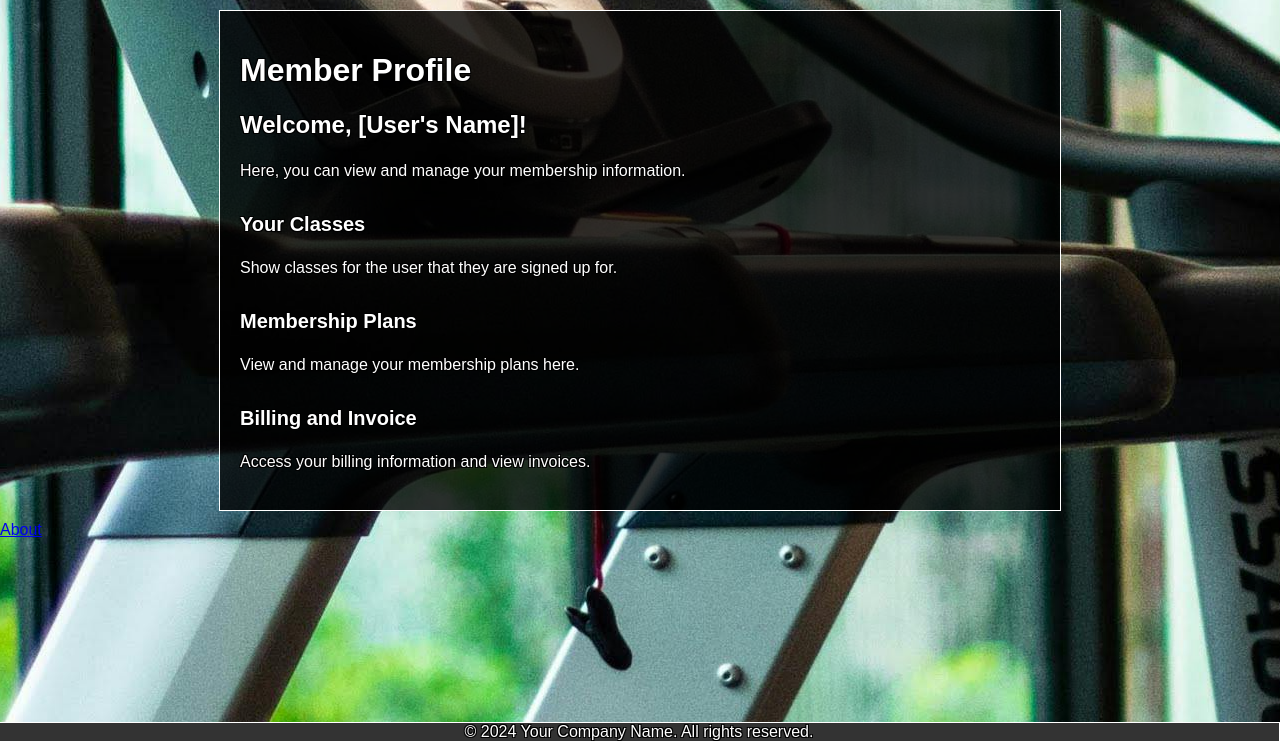
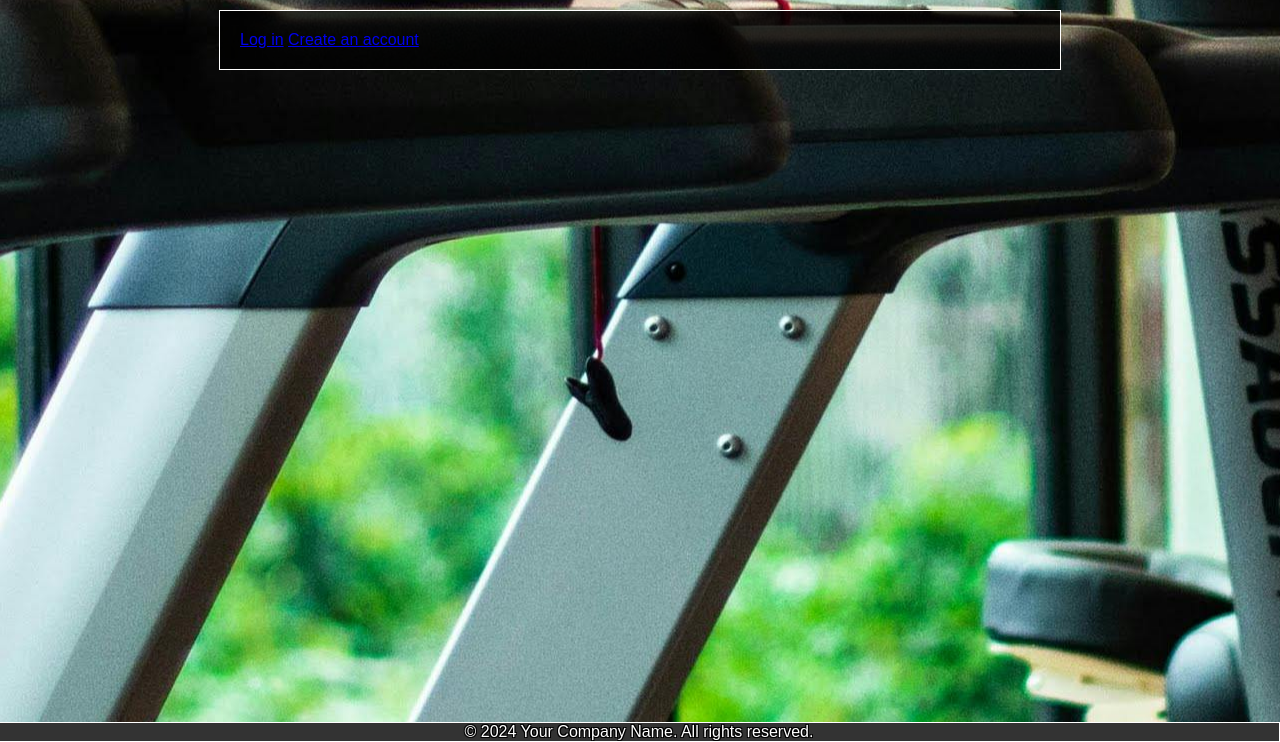
Before and after one commit to Gooz95/Python-2024, a Flask app: page /profile/ in a window 1280 px wide. Shown: the part 58-800 px from the top of the page. Run offline with Flask 3, Linux system fonts and the light colour scheme; some libraries are stand-ins or nearby versions.

Commit message:
reorganised page layout and added buttons for navigation

```diff
--- a/app.py
+++ b/app.py
@@ -8,10 +8,6 @@ app = Flask(__name__)
 @app.route('/')
 def index():
     return render_template('index.html')
-
-@app.route('/profile/')
-def profile():
-    return render_template('profile.html')
 
 @app.route('/membership/')
 def membership():
@@ -29,13 +25,6 @@ def services():
 def about():
     return render_template('about.html')
 
-@app.route('/login/')
-def login():
-    return render_template('login.html')
-
-@app.route('/create_account/')
-def create_account():
-    return render_template('create_account.html')
 
 
 
@@ -51,7 +40,7 @@ def purchase():
 
 
 # allow user to view events/classes
-@app.route('/event-view/', methods=['POST'])
+@app.route('/classes/event-view/', methods=['POST'])
 def event_view():
     day = request.form.get("day")
     month = request.form.get("month")
@@ -90,7 +79,18 @@ def event_add():
 
 
 # handling user stuff
-# login
+# profile page
+@app.route('/profile/')
+def profile():
+    user = request.cookies.get("user")
+    return siwel.return_profile_html(user)
+
+# login page
+@app.route('/profile/login/')
+def login():
+    return render_template('login.html')
+
+# handle the login form
 @app.route('/login-event/', methods=['POST'])
 def login_event():
     usern = request.form.get("username")
@@ -106,7 +106,12 @@ def login_event():
 
     return redirect("/login/", code=302)
 
-# create account
+# create a user account
+@app.route('/profile/create_account/')
+def create_account():
+    return render_template('create_account.html')
+
+# handle the create account form
 @app.route('/create-user/', methods=['POST'])
 def create_event():
     firstn = request.form.get("firstname")
@@ -114,9 +119,11 @@ def create_event():
     passw = request.form.get("password")
     create = siwel.create_user(firstn, lastn, passw)
 
-    return redirect("/", code=302)
+    res = make_response(redirect("/", code=302))
+    res.set_cookie("user", create)
+    return res
 
-# logout
+# logout and delete cookies
 @app.route('/logout/')
 def logout_event():
     res = make_response(redirect("/", code=302))
@@ -126,16 +133,6 @@ def logout_event():
 
 
 
-
-
-
-
-
-
-
-
-
-
-
+# host the website
 if __name__ == "__main__":
     app.run(debug=True)
--- a/siwel_files/siwel.py
+++ b/siwel_files/siwel.py
@@ -28,24 +28,27 @@ else:
 
 # view event html
 def return_event_html(day, month, year):
-    # do database query for events with this date
-    # if none return "no events"
-
-    # create admin page where they can add events for a date
     date = f"{str(day).zfill(2)}-{month}-{year}"
     CUR.execute(f"SELECT * FROM events WHERE date = '{date}';")
     result = CUR.fetchall()
 
-    results = ""
-    for row in result:
-        results += f"<p>{row}</p>"
+    results = "<table><tr><th>Class name</th><th>Hours</th></tr>"
+    if len(result) == 0:
+        results=f"<p>No events</p>"
+    else:
+        for row in result:
+            results += f"<tr><td>{row[1]}</td><td>{row[3]} -> {row[4]}</td></tr>"
+        results+="</table>"
+
+
 
     html = f"""
     <!DOCTYPE html>
     <html>
         <head>
-            <link rel="stylesheet" href='../static/global.css'>
-            <link rel="stylesheet" href='../static/classes.css'>
+            <title>Classes</title>
+            <link rel="stylesheet" href='../../static/global.css'>
+            <link rel="stylesheet" href='../../static/classes.css'>
         </head>
         <body>
 
@@ -53,18 +56,16 @@ def return_event_html(day, month, year):
                 <ul>
                     <li><a href="/">Home</a></li>
                     <li><a href="/profile">Profile</a></li>
-                    <li><a href="/classes">Classes</a></li>
+                    <li><a href="/classes" class="active">Classes</a></li>
                     <li><a href="/membership">Membership</a></li>
                     <li><a href="/services">Services</a></li>
                     <li><a href="/about">About</a></li>
                 </ul>
             </nav>
 
-            <h2>test</h1>
+            <h2>Classes scheduled for {str(day).zfill(2)}-{month}-{year}</h1>
             <div class="container">
-
-                <p>{results}</p>
-
+                {results}
             </div>
 
         </body>
@@ -154,6 +155,7 @@ def return_purchase_html(type):
     <!DOCTYPE html>
     <html>
         <head>
+            <title>Membership</title>
             <link rel="stylesheet" href='../../static/global.css'>
             <link rel="stylesheet" href='../../static/membership.css'>
         </head>
@@ -183,6 +185,67 @@ def return_purchase_html(type):
     """
     return html
 
+#
+def return_profile_html(usern):
+    if usern != None:
+        content = f"""
+                    <div class="container">
+                        <h1>Member Profile</h1>
+                        <h2>Welcome, {usern}!</h2>
+                        <p>Here, you can view and manage your membership information.</p>
+                        <h3>Your Classes</h3>
+                        <p>Show classes for the user that they are signed up for.</p>
+                        <h3>Membership Plans</h3>
+                        <p>View and manage your membership plans here.</p>
+                        <h3>Billing and Invoice</h3>
+                        <p>Access your billing information and view invoices.</p>
+                    </div>
+                    """
+    else:
+        content = f"""
+                    <div class="container">
+                        <a href="/profile/login/">Log in</a>
+                        <a href="/profile/create_account">Create an account</a>
+                    </div>
+                    """
+
+
+
+    html = f"""
+    <!DOCTYPE html>
+    <html lang="en">
+        <head>
+            <meta charset="UTF-8">
+            <meta name="viewport" content="width=device-width, initial-scale=1.0">
+            <title>Profile</title>
+            <link rel="stylesheet" href='../../static/global.css'>
+            <link rel="stylesheet" href='../../static/profile.css'>
+        </head>
+        <body>
+            <nav class="navbar">
+                <ul>
+                    <li><a href="/">Home</a></li>
+                    <li><a href="/profile" class="active">Profile</a></li>
+                    <li><a href="/classes">Classes</a></li>
+                    <li><a href="/membership">Membership</a></li>
+                    <li><a href="/services">Services</a></li>
+                    <li><a href="/about">About</a></li>
+                </ul>
+            </nav>
+
+            {content}
+
+            <footer class="footer">
+                <nav class="bottom-navbar">
+                    <!-- Your bottom navigation bar content -->
+                </nav>
+                <p class="copyright">© 2024 Your Company Name. All rights reserved.</p>
+            </footer>
+
+        </body>
+    </html>
+    """
+    return html
 
 
 # log in a user and return their name and if they are admin
--- a/static/classes.css
+++ b/static/classes.css
@@ -13,6 +13,10 @@ body {
     color: #fff; /* Set text color to white */
     background-color: rgba(0, 0, 0, 0.800);
     border: 1px solid #ffffff; /* Add a border for visual separation */
+}
+
+td {
+    background-color: #fff;
 }
 
 .class-grid {
--- a/templates/classes.html
+++ b/templates/classes.html
@@ -62,7 +62,7 @@ class scheduling, adding classes, class registration, an scheduling -->
 
     <div class="container">
         <h2>Check class availability</h2> <!-- Moved h2 inside the container -->
-        <form class="day_form" action="/event-view/" method="post">
+        <form class="day_form" action="/classes/event-view/" method="post">
             <input type="number" min=1 max=31 value=1 name="day">
             <select name="month">
                 <option value='01'>January</option>
--- a/templates/create_account.html
+++ b/templates/create_account.html
@@ -1,8 +1,9 @@
 <!DOCTYPE html>
     <html>
         <head>
-            <!-- <link rel="stylesheet" href='../static/global.css'>
-            <link rel="stylesheet" href='../static/classes.css'> -->
+            <title>Profile</title>
+            <link rel="stylesheet" href='../../static/global.css'>
+            <link rel="stylesheet" href='../../static/profile.css'>
         </head>
         <body>
 
--- a/templates/login.html
+++ b/templates/login.html
@@ -1,8 +1,9 @@
 <!DOCTYPE html>
     <html>
         <head>
-            <!-- <link rel="stylesheet" href='../static/global.css'>
-            <link rel="stylesheet" href='../static/classes.css'> -->
+            <title>Profile</title>
+            <link rel="stylesheet" href='../../static/global.css'>
+            <link rel="stylesheet" href='../../static/profile.css'>
         </head>
         <body>
 
--- a/templates/profile.html
+++ /dev/null
@@ -1,52 +0,0 @@
-<!-- templates/profile.html -->
-<!DOCTYPE html>
-<html lang="en">
-<head>
-    <meta charset="UTF-8">
-    <meta name="viewport" content="width=device-width, initial-scale=1.0">
-    <title>Profile</title>
-    <link rel="stylesheet" href="{{ url_for('static', filename='global.css') }}">
-    <link rel="stylesheet" href="{{ url_for('static', filename='profile.css') }}">
-</head>
-<body>
-    <nav class="navbar">
-        <ul>
-
-          <li><a href="/">Home</a></li>
-          <li><a href="/profile" class="active">Profile</a></li>
-          <li><a href="/classes">Classes</a></li>
-          <li><a href="/membership">Membership</a></li>
-          <li><a href="/services">Services</a></li>
-          <li><a href="/about">About</a></li>
-        </ul>
-    </nav>
-
-
-<!-- show classes for the user that they are signed up,
-membership plans, billing, and invoice-->
-
-    <!-- Placeholder text for user's profile -->
-    <div class="container">
-        <h1>Member Profile</h1>
-        <h2>Welcome, [User's Name]!</h2> <!-- Add the user's placeholder name here -->
-        <p>Here, you can view and manage your membership information.</p>
-        <h3>Your Classes</h3>
-        <p>Show classes for the user that they are signed up for.</p>
-        <h3>Membership Plans</h3>
-        <p>View and manage your membership plans here.</p>
-        <h3>Billing and Invoice</h3>
-        <p>Access your billing information and view invoices.</p>
-    </div>
-
-    <a href="/about">About</a>
-
-
-    <footer class="footer">
-        <nav class="bottom-navbar">
-            <!-- Your bottom navigation bar content -->
-        </nav>
-        <p class="copyright">© 2024 Your Company Name. All rights reserved.</p>
-    </footer>
-
-</body>
-</html>
```
